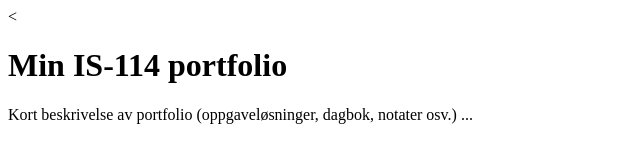
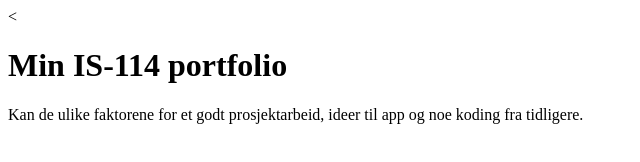
Before and after one commit to ENCLD/IS-114, a plain HTML site: page docs/index.html in a window 1280 px wide. Shown: the whole page, without its empty margins (0-640 px from the left). Drawn offline with Linux system fonts and the light colour scheme.

Commit message:
Oppdatering

```diff
--- a/docs/index.html
+++ b/docs/index.html
@@ -3,10 +3,10 @@
 <head>
 <meta charset="utf-8">
 <meta name="viewport" content="width=device-width, initial-scale=1">
-<title>(navn [mellomnavn]* etternavn)</title>
+<title>Einar Alme</title>
 <</head>
 <body>
 <h1>Min IS-114 portfolio</h1>
-<p>Kort beskrivelse av portfolio (oppgaveløsninger, dagbok, notater osv.) ...
+<p> Kan de ulike faktorene for et godt prosjektarbeid, ideer til app og noe koding fra tidligere.
 </body>
 </html>
```
